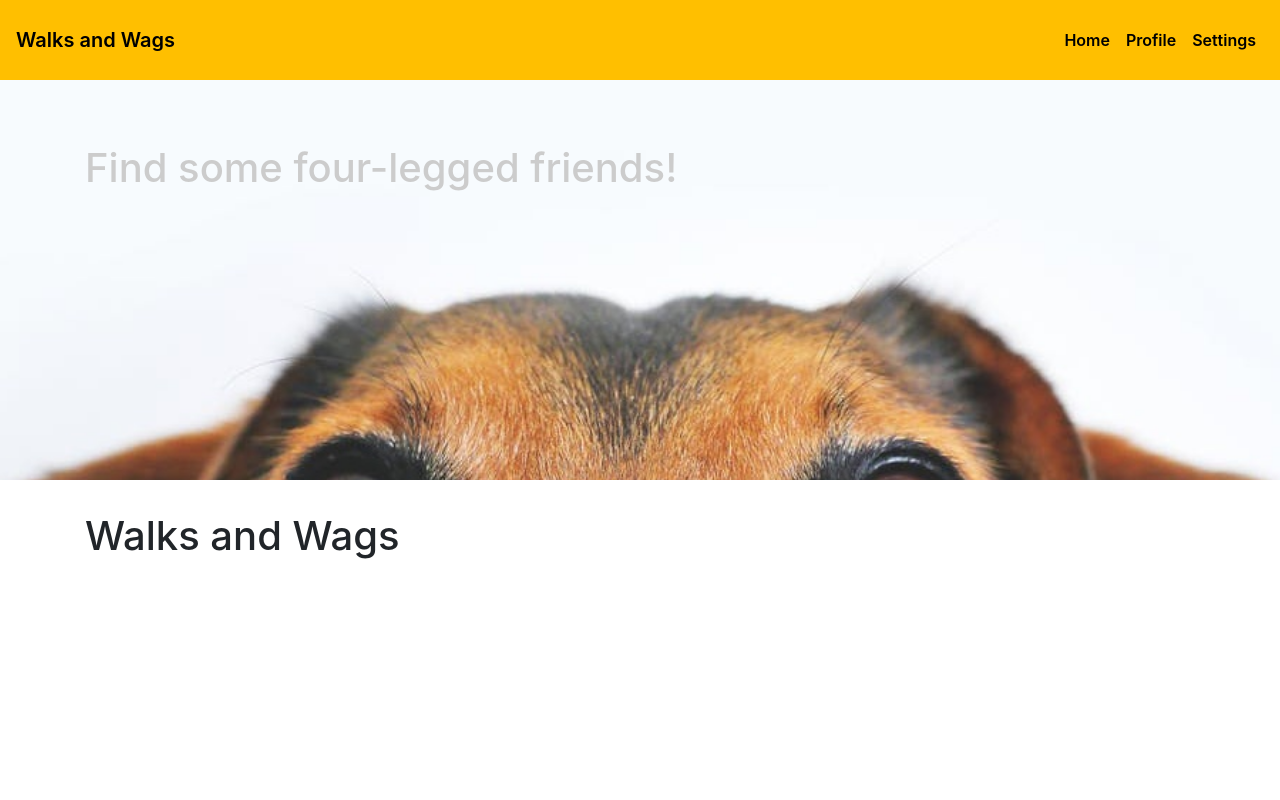
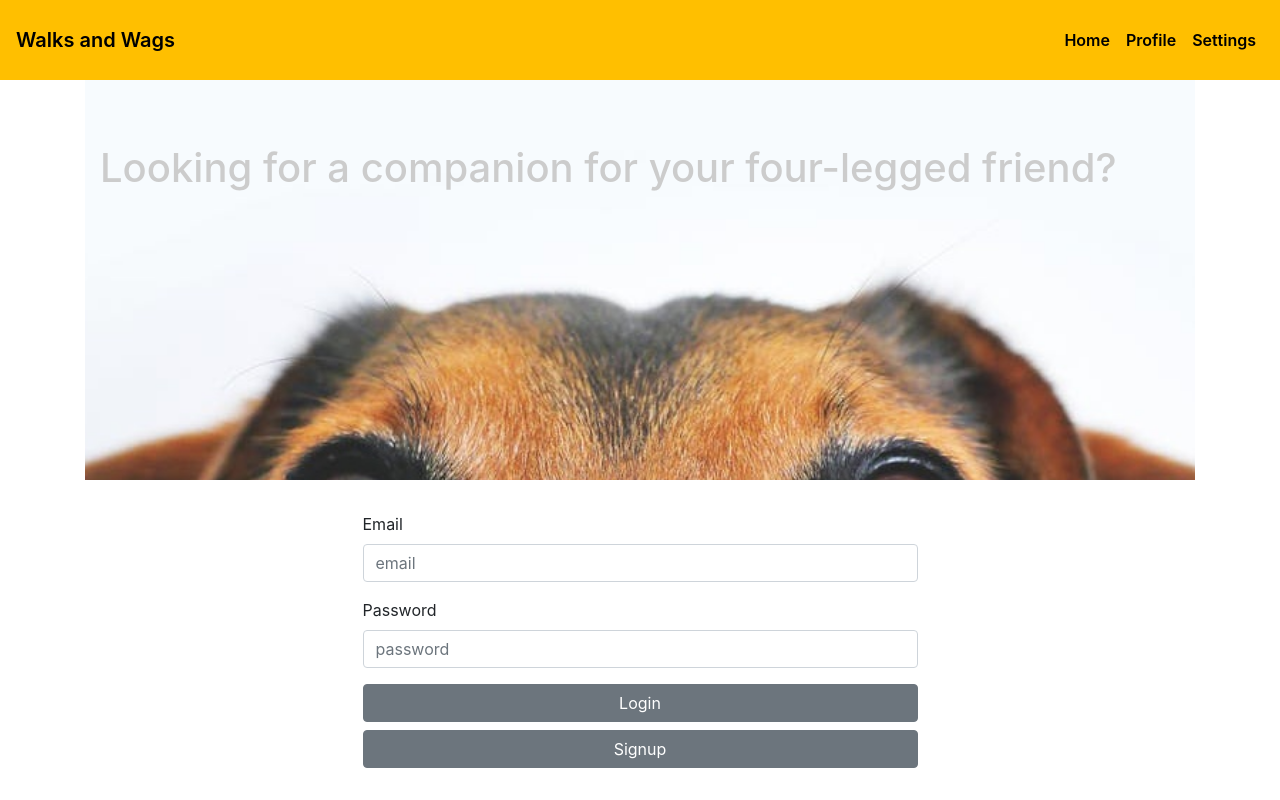
Before and after one commit to lisseteventura/Walks-and-wags, a React (Create React App) app in the folder walks_and_wags_react/walks-and-wags-web/: page / in a window 1280 px wide. Built offline with nearby package versions, Linux system fonts and the light colour scheme.

Commit message:
styled login form and added toast to profile section

```diff
--- a/walks_and_wags_react/walks-and-wags-web/package.json
+++ b/walks_and_wags_react/walks-and-wags-web/package.json
@@ -9,6 +9,7 @@
     "react-dom": "^16.11.0",
     "react-router-dom": "^5.1.2",
     "react-scripts": "3.2.0",
+    "reactstrap": "^8.1.1",
     "styled-components": "^4.4.1"
   },
   "scripts": {
--- a/walks_and_wags_react/walks-and-wags-web/src/App.js
+++ b/walks_and_wags_react/walks-and-wags-web/src/App.js
@@ -6,12 +6,11 @@ import Profile from "./Profile.js";
 import Settings from "./Settings.js";
 import { Layout } from "./components/Layout.js";
 import { NavigationBar } from "./components/NavigationBar.js";
-import { Jumbotron } from "./components/Jumbotron.js";
 function App() {
   return (
     <React.Fragment>
       <NavigationBar />
-      <Jumbotron />
+
       <Layout>
         <Router>
           <Switch>
--- a/walks_and_wags_react/walks-and-wags-web/src/Home.js
+++ b/walks_and_wags_react/walks-and-wags-web/src/Home.js
@@ -1,10 +1,13 @@
 import React, { Component } from "react";
+import { Jumbotron } from "./components/Jumbotron.js";
+import { LogIn } from "./components/LogIn.js";
 
 class Home extends Component {
   render() {
     return (
       <div>
-        <h1>Walks and Wags</h1>
+        <Jumbotron />
+        <LogIn />
       </div>
     );
   }
--- a/walks_and_wags_react/walks-and-wags-web/src/Profile.js
+++ b/walks_and_wags_react/walks-and-wags-web/src/Profile.js
@@ -1,10 +1,20 @@
 import React, { Component } from "react";
+import { Toast, ToastBody, ToastHeader } from "reactstrap";
+import { Col, Row } from "reactstrap";
 
 class Profile extends Component {
   render() {
     return (
       <div>
         <h3>Doggies profiles here</h3>
+        <div className="p-3 my-2 rounded">
+          <Toast style={{ margin: "auto" }}>
+            <ToastHeader>Reactstrap</ToastHeader>
+            <ToastBody>
+              This is a toast on a white background — check it out!
+            </ToastBody>
+          </Toast>
+        </div>
       </div>
     );
   }
--- a/walks_and_wags_react/walks-and-wags-web/src/components/Jumbotron.js
+++ b/walks_and_wags_react/walks-and-wags-web/src/components/Jumbotron.js
@@ -29,7 +29,7 @@ export const Jumbotron = () => (
     <Jumbo fluid className="jumbo">
       <div className="overlay"></div>
       <Container>
-        <h1>Find some four-legged friends!</h1>
+        <h1>Looking for a companion for your four-legged friend?</h1>
       </Container>
     </Jumbo>
   </Styles>
--- /dev/null
+++ b/walks_and_wags_react/walks-and-wags-web/src/components/LogIn.js
@@ -0,0 +1,32 @@
+import React from "react";
+import { Button, Form, FormGroup, Label, Input, FormText } from "reactstrap";
+import styled from "styled-components";
+
+const Styles = styled.div`
+  form {
+    width: 50%;
+    margin: auto;
+  }
+`;
+
+export const LogIn = () => (
+  <Styles>
+    <Form>
+      <FormGroup>
+        <Label for="Email">Email</Label>
+        <Input type="email" name="email" id="email" placeholder="email" />
+      </FormGroup>
+      <FormGroup>
+        <Label for="Password">Password</Label>
+        <Input
+          type="password"
+          name="password"
+          id="password"
+          placeholder="password"
+        />
+      </FormGroup>
+      <Button className="btn btn-primary btn-block">Login</Button>
+      <Button className="btn btn-primary btn-block">Signup</Button>
+    </Form>
+  </Styles>
+);
```
Also changed, not shown: 1 other file (tests, documents, lock files or other folders).
